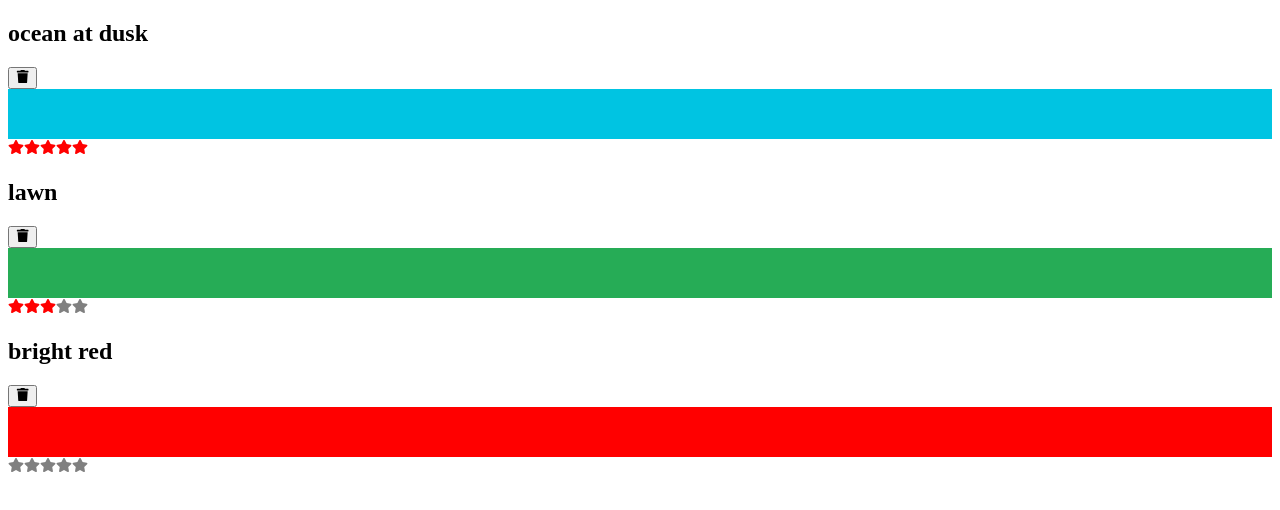
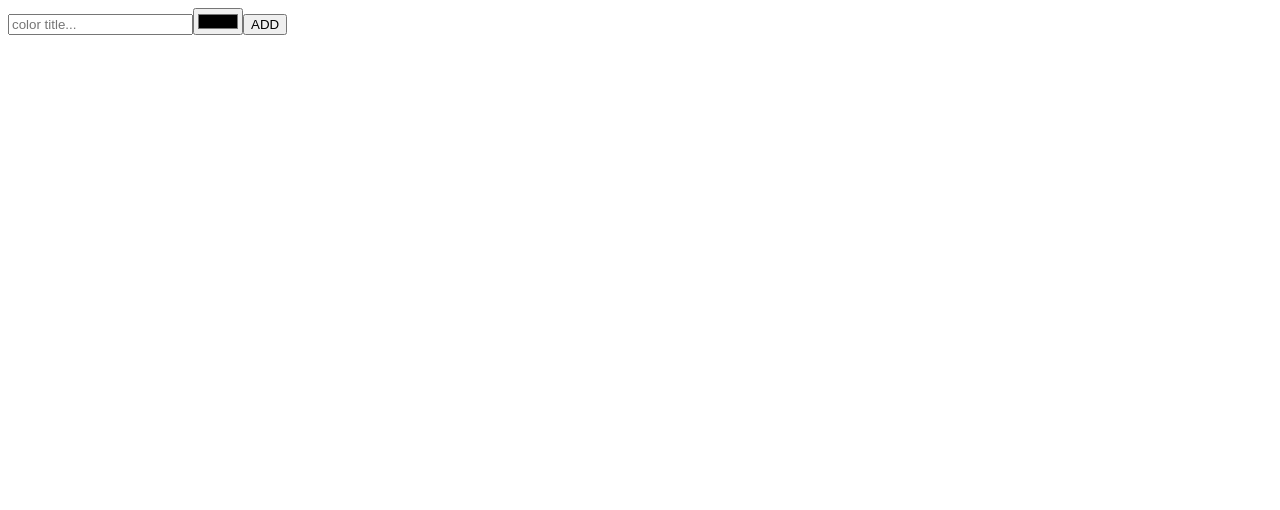
Before and after one commit to novum-d/FrontendLab, a React app in the folder react-hands-on/: page / in a window 1280 px wide. Shown: the top 510 px of the page. Built offline with nearby package versions, Linux system fonts and the light colour scheme; the HTML template or start-up script is replaced by a standard one.

Commit message:
:books: Learned custom hooks.

```diff
--- a/react-hands-on/src/form/AddColorFrom.js
+++ b/react-hands-on/src/form/AddColorFrom.js
@@ -1,17 +1,29 @@
-import React, { useRef } from "react";
+import React, { useRef, useState } from "react";
+import { useInput } from "../hooks";
 
-export default function AddColorForm({ onNewColor = (f) => f }) {
+// イミュータブルでもなければ宣言型でもない(DOMノードを直接書き換えている)Reactコンポーネントを「uncontrolled component」という。
+// React以外のライブラリとデータをやり取りする場合には、直接アクセスする必要がある。
+
+// uncontrolled component
+function AntiAddColorForm({ onNewColor = (f) => f }) {
+  // ref: DOMノードに直接アクセスする方法
   const txtTitle = useRef();
   const hexColor = useRef();
   const submit = (e) => {
+    // デフォルト動作を抑制
     e.preventDefault();
+
+    // 親コンポーネントに通知
     const title = txtTitle.current.value;
     const color = hexColor.current.value;
-    onNewColor(title, color);
+    onNewColor(title, color); // onNewColor(色のタイトル, RGB値)
+
+    // DOM要素のvalue属性をリセット(入力値をクリア)
     txtTitle.current.value = "";
     hexColor.current.value = "";
   };
   return (
+    // onSubmitはデフォルトで指定されたURLに対してPOSTリクエストを送信する
     <form onSubmit={submit}>
       <input ref={txtTitle} type="text" placeholder="color title..." required />
       <input ref={hexColor} type="color" required />
@@ -19,3 +31,61 @@
     </form>
   );
 }
+
+// react component
+function CollectAddColorForm({ onNewColor = (f) => f }) {
+  const [titleProps, resetTitle] = useInput("");
+  const [colorProps, resetColor] = useInput("#000000");
+
+  const submit = (event) => {
+    event.preventDefault();
+    onNewColor(titleProps.value, colorProps.value);
+    resetTitle();
+    resetColor();
+  };
+
+  return (
+    <form onSubmit={submit}>
+      <input
+        {...titleProps}
+        type="text"
+        placeholder="color title..."
+        required
+      />
+      <input {...colorProps} type="color" required />
+      <button>ADD</button>
+    </form>
+  );
+}
+
+export default function AddColorForm({ onNewColor = (f) => f }) {
+  const [title, setTitle] = useState("");
+  const [color, setColor] = useState("#000000");
+
+  const submit = (e) => {
+    e.preventDefault();
+    onNewColor(title, color);
+    setTitle("");
+    setColor("");
+  };
+
+  return (
+    <form onSubmit={submit}>
+      <input
+        value={title}
+        onChange={(event) => setTitle(event.target.value)}
+        type="text"
+        placeholder="color title..."
+        required
+      />
+      <input
+        value={color}
+        // eventオブジェクトのtargetフィールドはDOMへの参照なので
+        onChange={(event) => setColor(event.target.value)}
+        type="color"
+        required
+      />
+      <button>ADD</button>
+    </form>
+  );
+}
--- /dev/null
+++ b/react-hands-on/src/hooks.js
@@ -0,0 +1,9 @@
+import { useState } from "react";
+
+export const useInput = (initialValue) => {
+  const [value, setValue] = useState(initialValue);
+  return [
+    { value, onChange: (e) => setValue(e.target.value) },
+    () => setValue(initialValue),
+  ];
+};
--- a/react-hands-on/src/index.js
+++ b/react-hands-on/src/index.js
@@ -5,9 +5,10 @@
 // import Menu from "./components/recipe/Menu";
 // import StarRating from "./components/starRating/StarRating";
 // import App from "./components/starRating/App";
-import App from "./components/color/App";
+// import App from "./components/color/App";
+import AddColorForm from "./form/AddColorFrom";
 
 // render(<Menu recipes={data}/>, document.getElementById("root"));
 // render(<StarRating/>, document.getElementById("star-rating"));
 // render(<App/>, document.getElementById("star-rating"));
-render(<App />, document.getElementById("colors"));
+render(<AddColorForm />, document.getElementById("form"));
```
Also changed, not shown: 3 other files (tests, documents, lock files or other folders).
